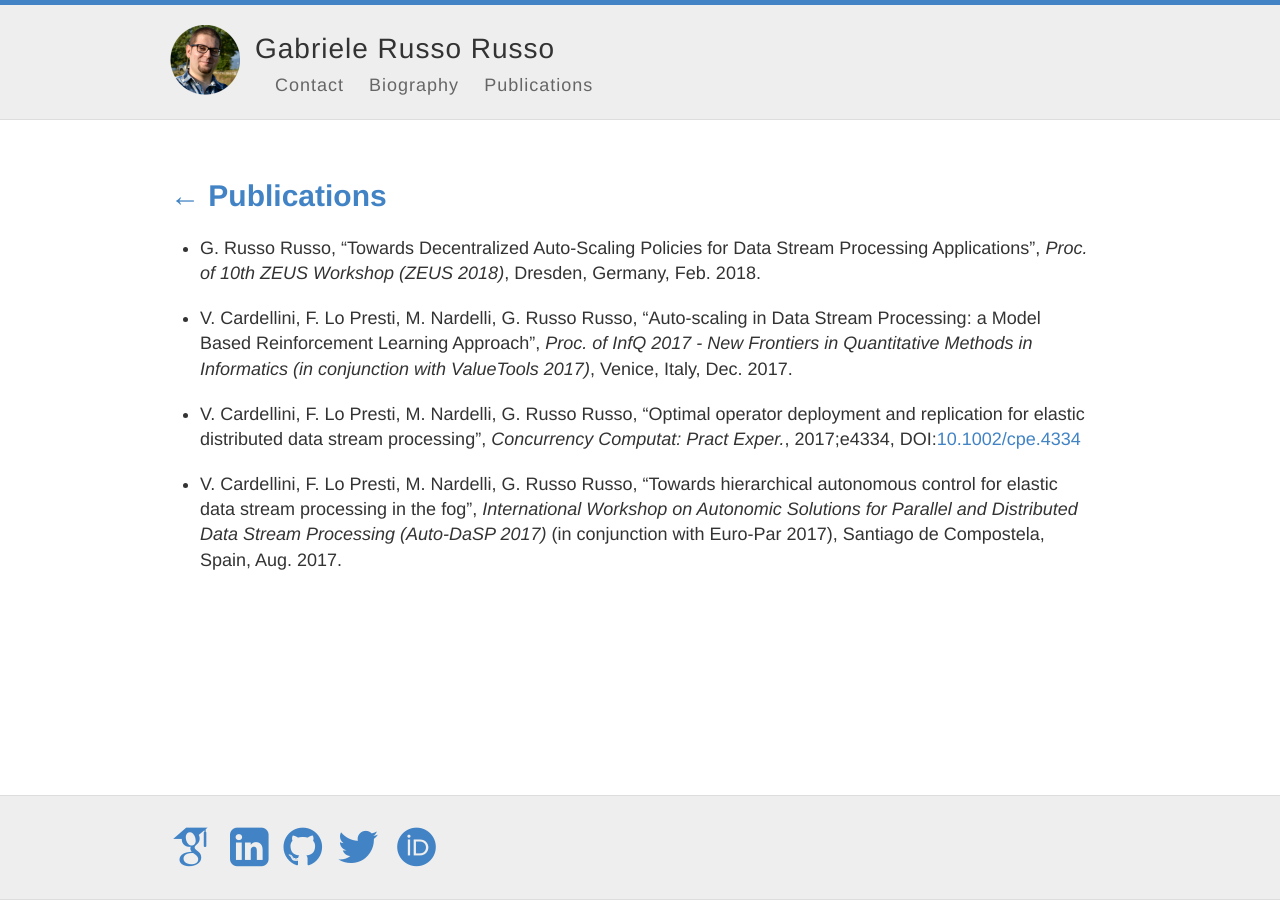
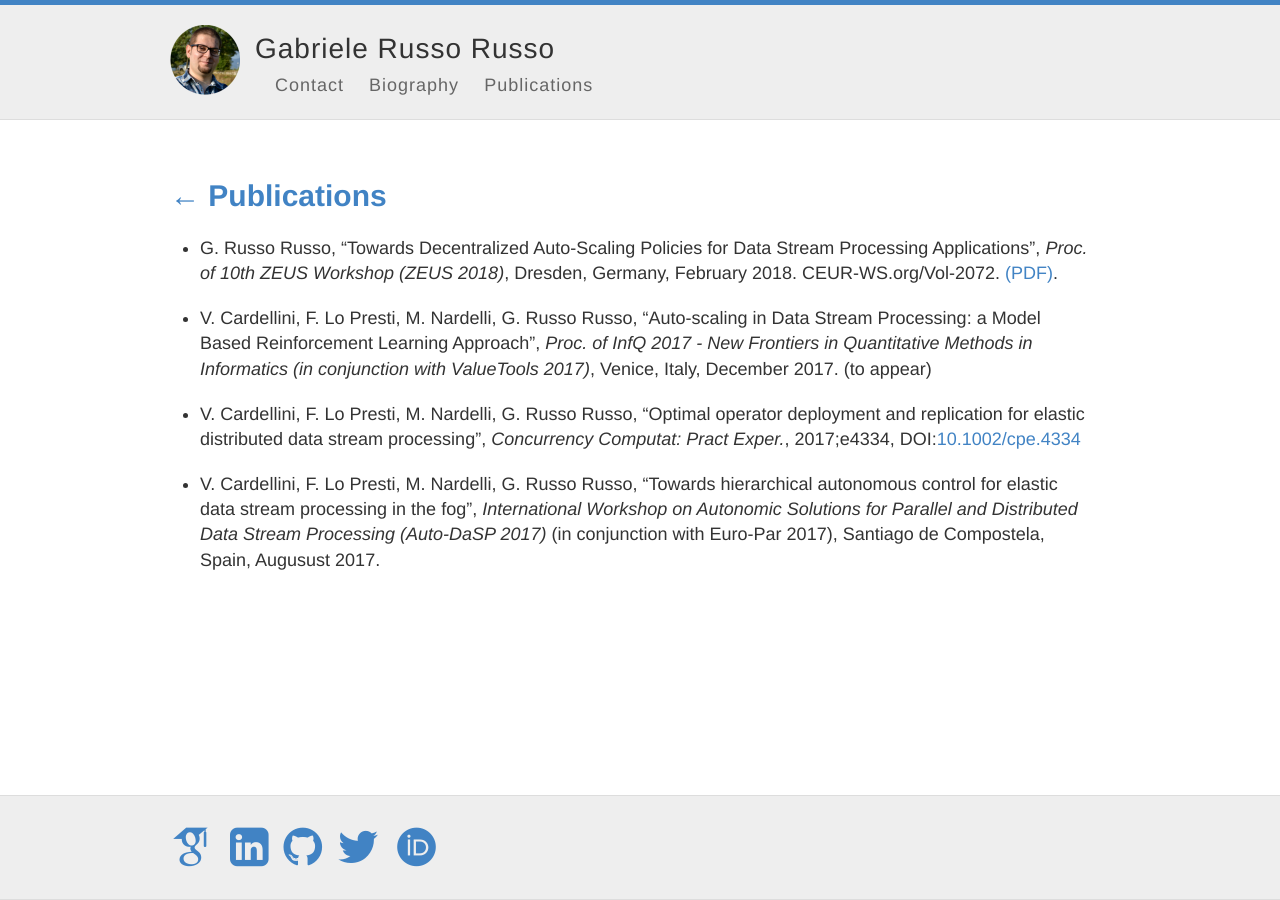
Before and after one commit to grussorusso/grussorusso.github.io, a Jekyll site: the page built from publications.md, in a window 1280 px wide. Built offline with Jekyll 4.4.1, drawn with Linux system fonts in a browser that asks for light colours; some web fonts are replaced.

Commit message:
Updates publications

```diff
--- a/publications.md
+++ b/publications.md
@@ -5,9 +5,9 @@
 ---
 
 - G. Russo Russo, "Towards Decentralized Auto-Scaling Policies for Data Stream Processing
-Applications", *Proc. of 10th ZEUS Workshop (ZEUS 2018)*, Dresden, Germany, Feb. 2018.
+Applications", *Proc. of 10th ZEUS Workshop (ZEUS 2018)*, Dresden, Germany, February 2018. CEUR-WS.org/Vol-2072. [(PDF)](http://ceur-ws.org/Vol-2072/paper8.pdf).
 - V. Cardellini, F. Lo Presti, M. Nardelli, G. Russo Russo, "Auto-scaling in Data Stream
 Processing: a Model Based Reinforcement Learning Approach", *Proc. of InfQ 2017 - New
-Frontiers in Quantitative Methods in Informatics (in conjunction with ValueTools 2017)*, Venice, Italy, Dec. 2017.
+Frontiers in Quantitative Methods in Informatics (in conjunction with ValueTools 2017)*, Venice, Italy, December 2017. (to appear)
 - V. Cardellini, F. Lo Presti, M. Nardelli, G. Russo Russo, "Optimal operator deployment and replication for elastic distributed data stream processing", *Concurrency Computat: Pract Exper.*, 2017;e4334, DOI:[10.1002/cpe.4334](https://doi.org/10.1002/cpe.4334)
-- V. Cardellini, F. Lo Presti, M. Nardelli, G. Russo Russo, "Towards hierarchical autonomous control for elastic data stream processing in the fog", *International Workshop on Autonomic Solutions for Parallel and Distributed Data Stream Processing (Auto-DaSP 2017)* (in conjunction with Euro-Par 2017), Santiago de Compostela, Spain, Aug. 2017.
+- V. Cardellini, F. Lo Presti, M. Nardelli, G. Russo Russo, "Towards hierarchical autonomous control for elastic data stream processing in the fog", *International Workshop on Autonomic Solutions for Parallel and Distributed Data Stream Processing (Auto-DaSP 2017)* (in conjunction with Euro-Par 2017), Santiago de Compostela, Spain, Augusust 2017.
```
Also changed, not shown: 1 other file.
